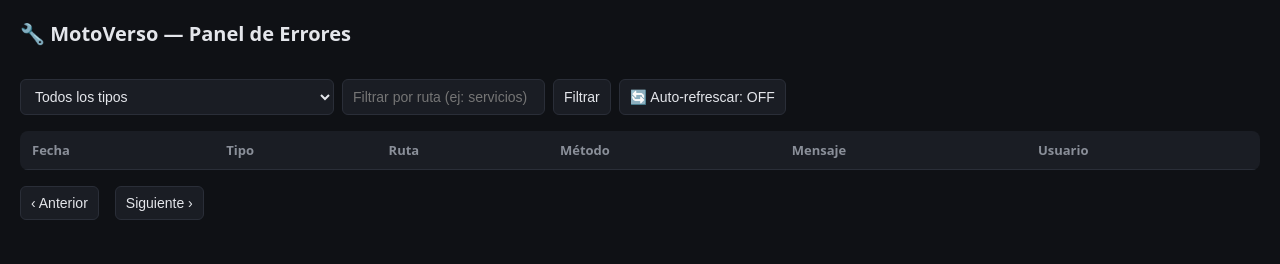
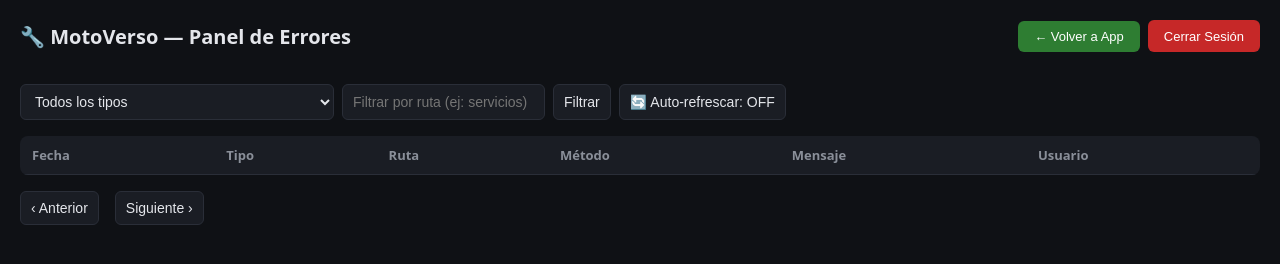
Before and after one commit to Alexmedina-Dev/Prueba, a plain HTML site: page ADMIN/logs.html in a window 1280 px wide. Drawn offline with Linux system fonts and the light colour scheme; no server answers.

Commit message:
feat: add navigation buttons to error panel
- Added Back to App button in error panel (logs.html)
- Added Close Session button in error panel
- Added cerrarSesion function in logs-client.js
- Buttons are isolated from main app - no affect on app functionality

```diff
--- a/ADMIN/logs-client.js
+++ b/ADMIN/logs-client.js
@@ -2,6 +2,12 @@ const API_BASE = window.location.origin;
 let paginaActual = 1;
 let refrescando = false;
 let intervaloRefresh = null;
+
+function cerrarSesion() {
+  localStorage.removeItem('token');
+  localStorage.removeItem('user');
+  window.location.href = '/index.html';
+}
 
 function authHeaders() {
   const token = localStorage.getItem('token');
--- a/ADMIN/logs.html
+++ b/ADMIN/logs.html
@@ -6,7 +6,13 @@
 <style>
   * { box-sizing: border-box; margin: 0; padding: 0; }
   body { font-family: system-ui, sans-serif; background: #0f1115; color: #e4e6eb; padding: 20px; }
-  h1 { font-size: 20px; margin-bottom: 16px; }
+  h1 { font-size: 20px; margin-bottom: 16px; display: flex; justify-content: space-between; align-items: center; }
+  .nav-buttons { display: flex; gap: 8px; }
+  .nav-buttons a { text-decoration: none; }
+  .btn-back { background: #2e7d32; color: white; border: none; padding: 8px 16px; border-radius: 6px; cursor: pointer; font-size: 13px; }
+  .btn-back:hover { background: #1b5e20; }
+  .btn-logout { background: #c62828; color: white; border: none; padding: 8px 16px; border-radius: 6px; cursor: pointer; font-size: 13px; }
+  .btn-logout:hover { background: #b71c1c; }
   .stats { display: flex; gap: 12px; margin-bottom: 16px; flex-wrap: wrap; }
   .stat-card { background: #1a1d24; border-radius: 8px; padding: 12px 16px; min-width: 140px; }
   .stat-card .num { font-size: 22px; font-weight: 700; }
@@ -33,7 +39,13 @@
 </style>
 </head>
 <body>
-  <h1>🔧 MotoVerso — Panel de Errores</h1>
+  <h1>
+    🔧 MotoVerso — Panel de Errores
+    <div class="nav-buttons">
+      <a href="/APP/app.html"><button class="btn-back">← Volver a App</button></a>
+      <button class="btn-logout" onclick="cerrarSesion()">Cerrar Sesión</button>
+    </div>
+  </h1>
 
   <div class="stats" id="stats"></div>
 
```
